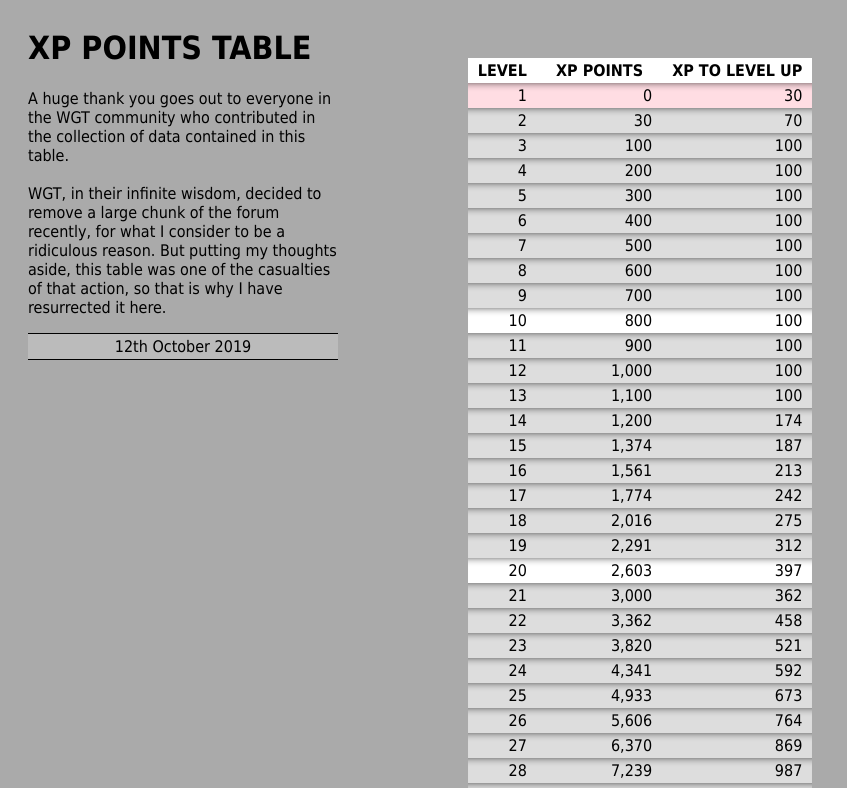
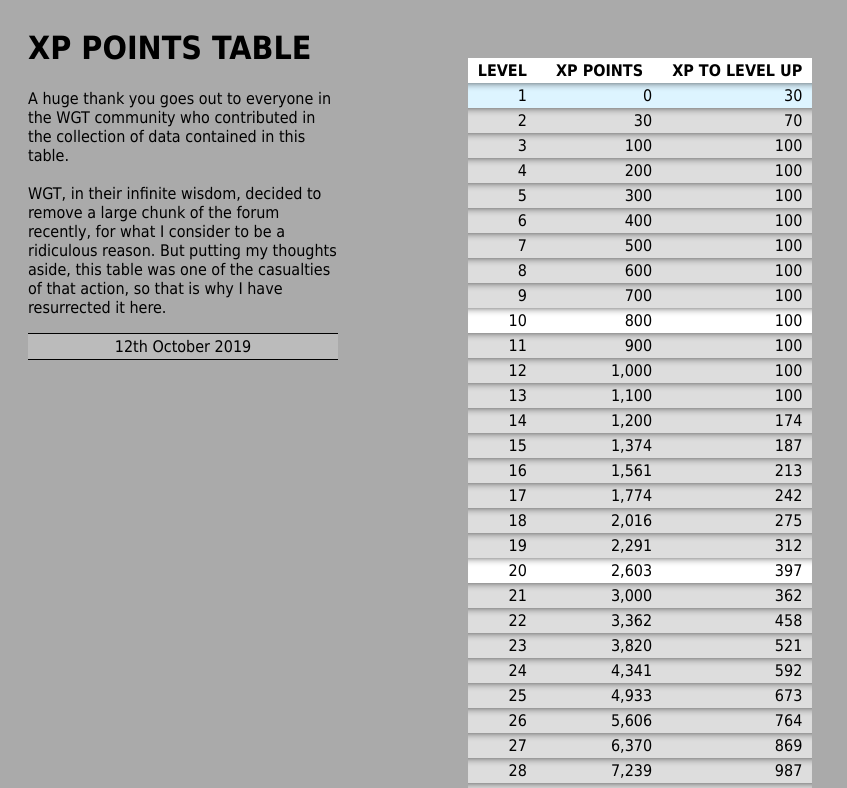
Before and after one commit to ScottHope/WGT-XP-Points, a plain HTML site: page docs/index.html in a window 1280 px wide. In both pictures the pointer is over the element 640 px from the left and 95 px from the top of the page. Shown: the top 788 px of the page, without its empty margins (0-847 px from the left). Drawn offline with Linux system fonts and the light colour scheme.

Commit message:
changed hover colour

```diff
--- a/docs/xml.css
+++ b/docs/xml.css
@@ -55,7 +55,7 @@
 }
 
 tr:hover:not(.head){
-  background: rgb(255, 221, 227);
+  background: #ddf4ff;
   transition:100ms 150ms ;
 }
 
```
